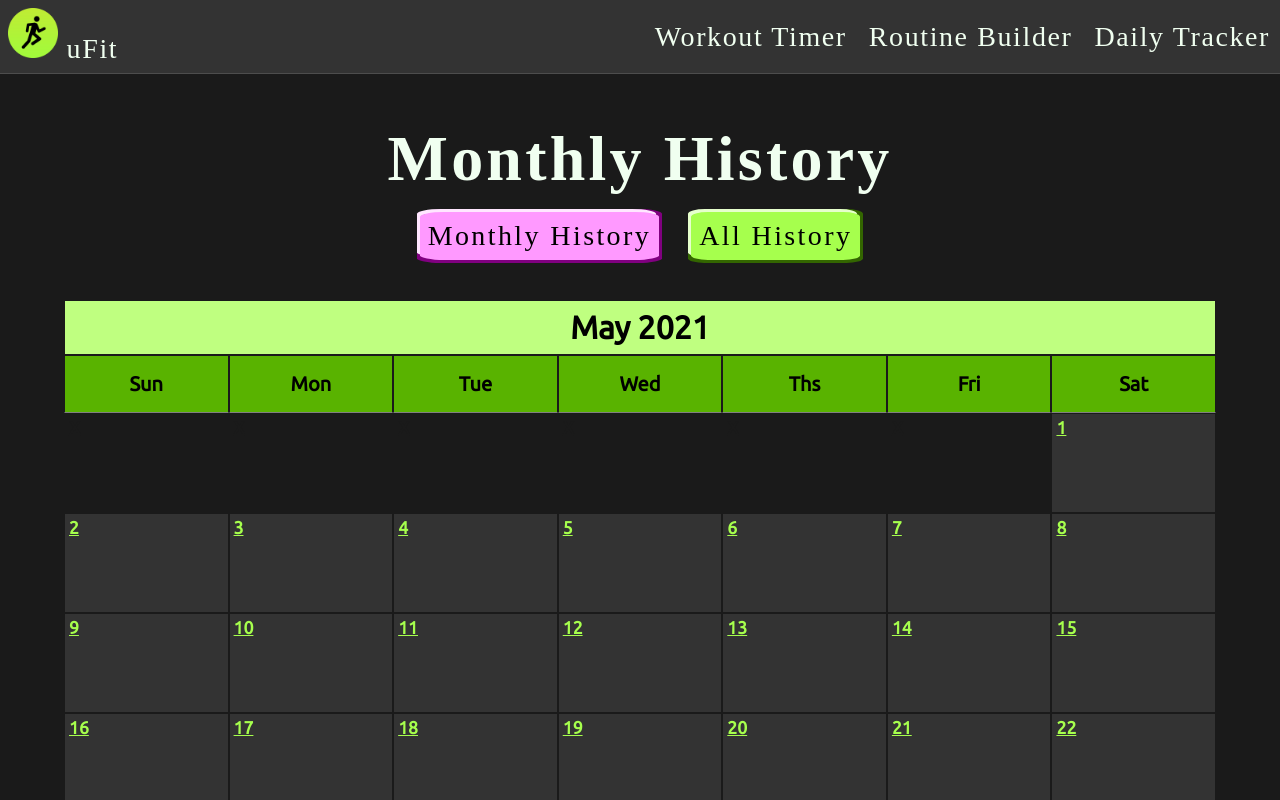
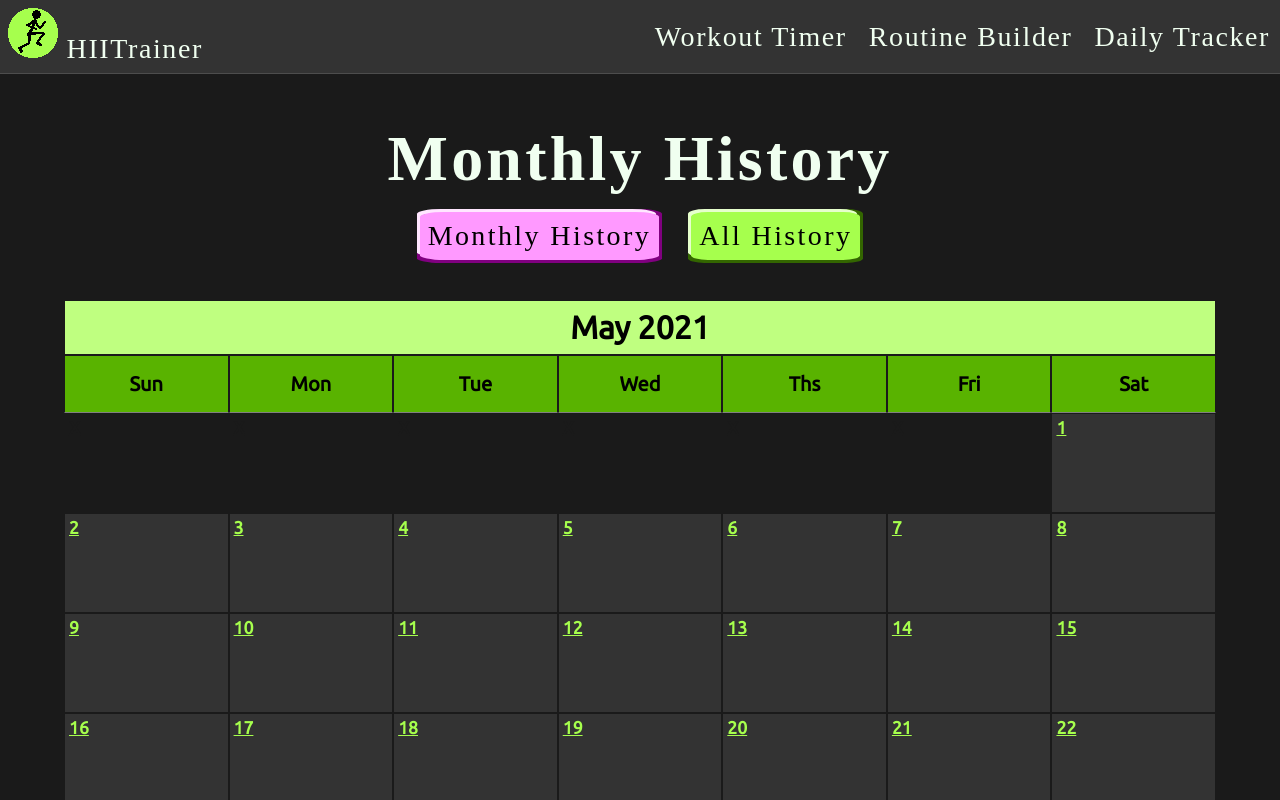
Before and after one commit to Sammael001/workout-tracker, a Next.js app: page /tracker in a window 1280 px wide. Shown: the top 800 px of the page. Built offline with nearby package versions, Linux system fonts and the light colour scheme; some icons are missing; a web font is replaced by a local one.

Commit message:
brand icon and favicon

```diff
--- a/components/CurrentMonth.js
+++ b/components/CurrentMonth.js
@@ -3,10 +3,6 @@ import styles from "../styles/CurrentMonth.module.css";
 import { useState, useEffect } from "react";
 import dayjs from 'dayjs'; // https://day.js.org/docs/en/display/format
 import { v4 as uuidv4 } from 'uuid';
-
-// TO DO: actually write/read/delete from localStorage (parent func inside tracker.js should be called from AddCompletedWorkout)
-// ----- actually read from localStorage (parent func inside tracker.js should be called from here, in CurrentMonth)
-// TO DO: enable clicking on a calendar day to change (add, delete) workout -- take user to AddCompletedWorkout, but autopop day we clicked on
 
 
 export default function CurrentMonth(props) {
--- a/components/Layout.js
+++ b/components/Layout.js
@@ -7,9 +7,9 @@ const Layout = ({children}) => {
   return (
     <>
       <Head>
-        <title>uFIT</title>
-        <meta name="description" content="Demo fitness app created with NextJS and create-next-app" />
-        <link rel="icon" href="/favicon.ico" />
+        <title>HIITrainer</title>
+        <meta name="description" content="HIIT fitness app created with NextJS and create-next-app" />
+        <link rel="icon" href="/images/favicon.ico" />
         <link rel="stylesheet" href="https://use.fontawesome.com/releases/v5.6.3/css/all.css" integrity="sha384-UHRtZLI+pbxtHCWp1t77Bi1L4ZtiqrqD80Kn4Z8NTSRyMA2Fd33n5dQ8lWUE00s/" crossOrigin="anonymous" />
       </Head>
 
--- a/components/Navbar.js
+++ b/components/Navbar.js
@@ -8,8 +8,8 @@ const Navbar = (props) => {
     <nav>
       <Link href="/">
         <a className="logo">
-          <Image src="/images/exercise-icon-3.png" width={50} height={50} />
-          {' '}uFit
+          <Image src="/images/icon2.gif" width={50} height={50} />
+          {' '}HIITrainer
         </a>
       </Link>
       <Link href="/timer">
--- a/components/NewAddCompleted.js
+++ b/components/NewAddCompleted.js
@@ -8,7 +8,8 @@ import useLocalStorage from "../hooks/useLocalStorage";
 import { demoSavedWorkouts } from "../vars/workoutVars";
 import dayjs from 'dayjs';
 
-// import WorkoutSelector from "./WorkoutSelector";
+// pulling down savedWorkouts bc this contains the list of available workout names to choose from
+// also rcving workoutHistory as props bc this is the historical data for COMPLETED workouts
 
 export default function AddCompletedWorkout(props) {
   const [ nameValue, setNameValue ] = useState("");
```
Also changed, not shown: pages/tracker.js (+1 -12 lines), public/images/icon2.gif (added), 1 other file (tests, documents, lock files or other folders).
